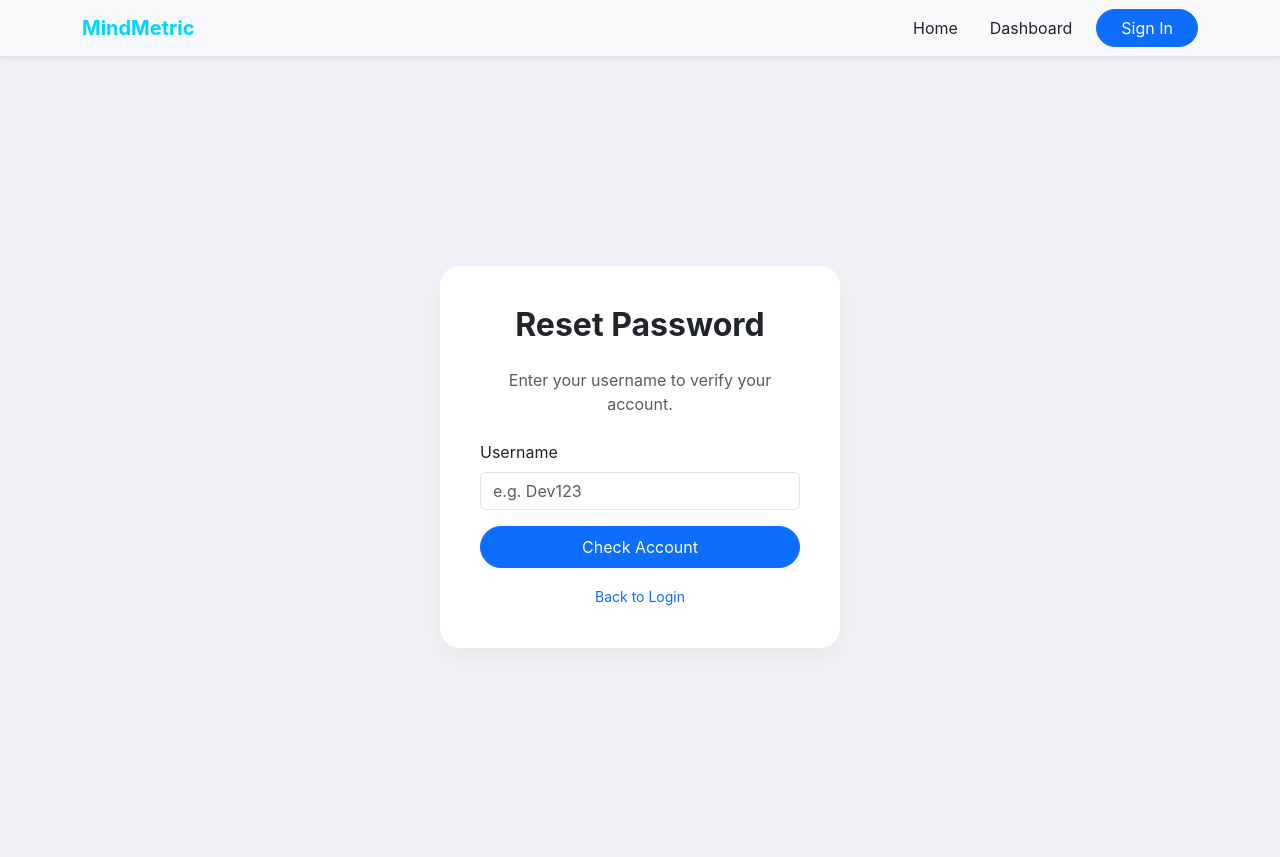
After one commit to Je4emiah/2610-CSP1123-G18, a Flask app: page /forgot_password in a window 1280 px wide. The commit adds this page. Run offline with Flask 3, Linux system fonts and the light colour scheme.

Commit message:
UI for Forgot Password complete

```diff
--- a/app.py
+++ b/app.py
@@ -160,6 +160,15 @@ def mood_data_route(username):
     trends = get_mood_trends(username)
     return jsonify(trends)
 
+@app.route('/forgot_password', methods=['GET', 'POST'])
+def forgot_password():
+    if request.method == 'POST':
+        # For now, we just tell the user we're looking for their account
+        username = request.form.get('username')
+        return f"Searching for {username}... (Logic coming soon!)"
+
+    return render_template('forgot_password.html')
+
 def init_db():
     with sqlite3.connect('mindmetric.db') as conn:
         # Create mood_logs
--- /dev/null
+++ b/templates/forgot_password.html
@@ -0,0 +1,40 @@
+{% extends "base.html" %}
+{% block title %}Reset Password{% endblock %}
+
+{% block content %}
+<div class="login-body">
+    <div class="login-card">
+        <h2 class="text-center mb-4 fw-bold">Reset Password</h2>
+
+        {% if not user_found %}
+        <p class="text-muted text-center mb-4">Enter your username to verify your account.</p>
+        <form action="{{ url_for('forgot_password') }}" method="POST">
+            <div class="mb-3">
+                <label class="form-label">Username</label>
+                <input type="text" name="username" class="form-control" placeholder="e.g. Dev123" required>
+            </div>
+            <button type="submit" class="btn btn-primary w-100 py-2 rounded-pill mb-3">Check Account</button>
+        </form>
+
+        {% else %}
+        <p class="text-success text-center mb-4">Account verified for <strong>{{ username }}</strong></p>
+        <form action="{{ url_for('reset_password') }}" method="POST">
+            <input type="hidden" name="username" value="{{ username }}">
+            <div class="mb-3">
+                <label class="form-label">New Password</label>
+                <input type="password" name="new_password" class="form-control" required>
+            </div>
+            <div class="mb-3">
+                <label class="form-label">Confirm New Password</label>
+                <input type="password" name="confirm_password" class="form-control" required>
+            </div>
+            <button type="submit" class="btn btn-success w-100 py-2 rounded-pill mb-3">Update Password</button>
+        </form>
+        {% endif %}
+
+        <div class="text-center">
+            <a href="{{ url_for('login') }}" class="text-decoration-none small">Back to Login</a>
+        </div>
+    </div>
+</div>
+{% endblock %}
--- a/templates/login.html
+++ b/templates/login.html
@@ -20,6 +20,11 @@
                 <label class="form-label">Password</label>
                 <input type="password" name="password" class="form-control" required>
             </div>
+
+            <div class="text-end mb-3">
+                <a href="{{ url_for('forgot_password') }}" class="small text-decoration-none">Forgot Password?</a>
+            </div>
+
             <button type="submit" class="btn btn-primary w-100 py-2 rounded-pill mb-3">Sign In</button>
             <div class="text-center mb-3">
                 <span class="text-muted small">or</span>
```
Also changed, not shown: mindmetric.db.
